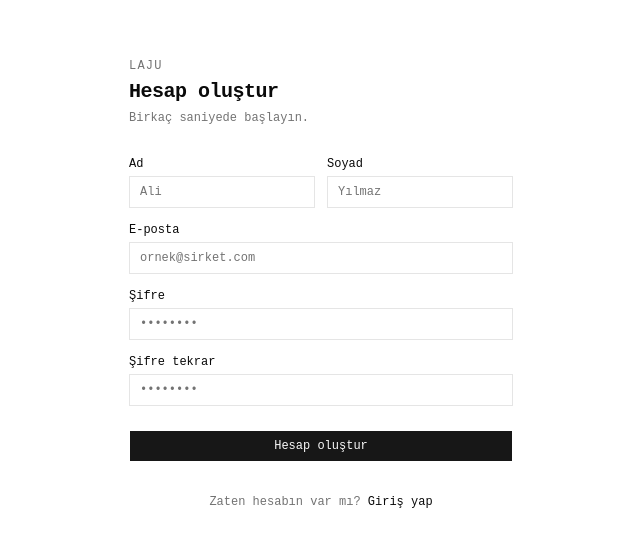
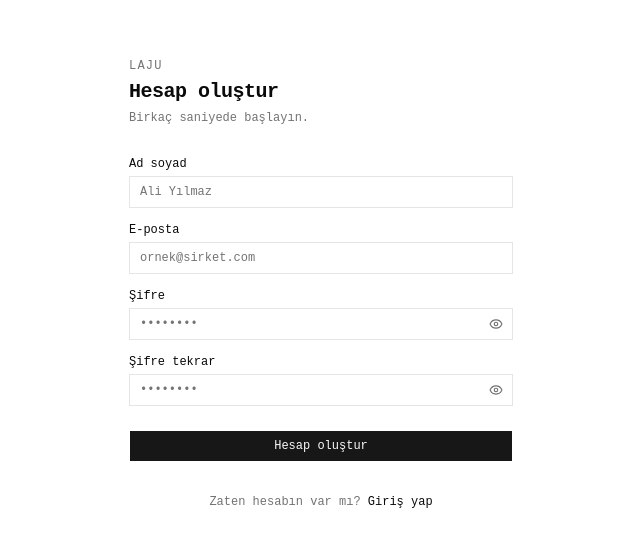
Before and after one commit to tolgabayrakdev/laju, a React (Vite) app in the folder web/: page /sign-up in a window 1280 px wide. Shown: the part 116-662 px from the top of the page, without its empty margins (319-959 px from the left). Built offline with nearby package versions, Linux system fonts and the light colour scheme; no server answers.

Commit message:
feat: api req

```diff
--- /dev/null
+++ b/web/src/lib/api.ts
@@ -0,0 +1,30 @@
+const BASE_URL = import.meta.env.VITE_API_URL ?? 'http://localhost:8080'
+
+type ApiResponse<T> = { data: T; error: null } | { data: null; error: string }
+
+async function request<T>(path: string, init?: RequestInit): Promise<ApiResponse<T>> {
+  try {
+    const res = await fetch(`${BASE_URL}${path}`, {
+      headers: { 'Content-Type': 'application/json' },
+      credentials: 'include',
+      ...init,
+    })
+
+    const json = await res.json()
+
+    if (!res.ok) {
+      return { data: null, error: json.error ?? 'Bir hata oluştu' }
+    }
+
+    return { data: json as T, error: null }
+  } catch {
+    return { data: null, error: 'Sunucuya ulaşılamadı' }
+  }
+}
+
+export const api = {
+  get: <T>(path: string) => request<T>(path),
+  post: <T>(path: string, body: unknown) =>
+    request<T>(path, { method: 'POST', body: JSON.stringify(body) }),
+  delete: <T>(path: string) => request<T>(path, { method: 'DELETE' }),
+}
--- a/web/src/pages/auth/sign-in.tsx
+++ b/web/src/pages/auth/sign-in.tsx
@@ -1,9 +1,13 @@
+import { useState } from 'react'
 import { Link } from 'react-router'
+import { Eye, EyeOff } from 'lucide-react'
 import { Button } from '@/components/ui/button'
 import { Input } from '@/components/ui/input'
 import { Label } from '@/components/ui/label'
 
 export default function SignIn() {
+  const [showPassword, setShowPassword] = useState(false)
+
   return (
     <div className="min-h-screen flex flex-col items-center justify-center px-4">
       <div className="w-full max-w-sm space-y-8">
@@ -23,14 +27,18 @@ export default function SignIn() {
           <div className="space-y-1.5">
             <div className="flex items-center justify-between">
               <Label htmlFor="password">Şifre</Label>
-              <Link
-                to="/forgot-password"
-                className="text-xs text-muted-foreground hover:text-foreground transition-colors"
-              >
+              <Link to="/forgot-password" className="text-xs text-muted-foreground hover:text-foreground transition-colors">
                 Şifremi unuttum
               </Link>
             </div>
-            <Input id="password" type="password" placeholder="••••••••" autoComplete="current-password" />
+            <div className="relative">
+              <Input id="password" type={showPassword ? 'text' : 'password'} placeholder="••••••••"
+                autoComplete="current-password" className="pr-8" />
+              <button type="button" onClick={() => setShowPassword((v) => !v)}
+                className="absolute right-2.5 top-1/2 -translate-y-1/2 text-muted-foreground hover:text-foreground transition-colors">
+                {showPassword ? <EyeOff className="size-3.5" /> : <Eye className="size-3.5" />}
+              </button>
+            </div>
           </div>
 
           <Button type="submit" className="w-full mt-2">
--- a/web/src/pages/auth/sign-up.tsx
+++ b/web/src/pages/auth/sign-up.tsx
@@ -1,9 +1,52 @@
+import { useState } from 'react'
 import { Link } from 'react-router'
+import { useMutation } from '@tanstack/react-query'
 import { Button } from '@/components/ui/button'
 import { Input } from '@/components/ui/input'
 import { Label } from '@/components/ui/label'
+import { api } from '@/lib/api'
+import { CheckCircle, Eye, EyeOff } from 'lucide-react'
 
 export default function SignUp() {
+  const [form, setForm] = useState({ name: '', email: '', password: '', confirmPassword: '' })
+  const [matchError, setMatchError] = useState<string | null>(null)
+  const [showPassword, setShowPassword] = useState(false)
+  const [showConfirm, setShowConfirm] = useState(false)
+
+  const { mutate, isPending, error, isSuccess } = useMutation({
+    mutationFn: (payload: typeof form) => api.post('/api/auth/register', payload),
+  })
+
+  function handleSubmit(e: React.SubmitEvent<HTMLFormElement>) {
+    e.preventDefault()
+    setMatchError(null)
+    if (form.password !== form.confirmPassword) {
+      setMatchError('Şifreler eşleşmiyor')
+      return
+    }
+    mutate(form)
+  }
+
+  const errorMessage = matchError ?? (error as Error | null)?.message
+
+  if (isSuccess) {
+    return (
+      <div className="min-h-screen flex flex-col items-center justify-center px-4">
+        <div className="w-full max-w-sm space-y-8">
+          <div className="space-y-1">
+            <p className="text-xs font-medium tracking-widest text-muted-foreground uppercase">laju</p>
+            <CheckCircle className="size-8 text-green-500 mt-2" />
+            <h1 className="text-xl font-semibold tracking-tight">Hesabınız oluşturuldu</h1>
+            <p className="text-xs text-muted-foreground">Artık giriş yapabilirsiniz.</p>
+          </div>
+          <Link to="/sign-in" className="text-xs text-foreground hover:underline underline-offset-4 transition-colors">
+            Giriş yap →
+          </Link>
+        </div>
+      </div>
+    )
+  }
+
   return (
     <div className="min-h-screen flex flex-col items-center justify-center px-4">
       <div className="w-full max-w-sm space-y-8">
@@ -14,35 +57,49 @@ export default function SignUp() {
           <p className="text-xs text-muted-foreground">Birkaç saniyede başlayın.</p>
         </div>
 
-        <form className="space-y-4">
-          <div className="grid grid-cols-2 gap-3">
-            <div className="space-y-1.5">
-              <Label htmlFor="firstName">Ad</Label>
-              <Input id="firstName" type="text" placeholder="Ali" autoComplete="given-name" />
-            </div>
-            <div className="space-y-1.5">
-              <Label htmlFor="lastName">Soyad</Label>
-              <Input id="lastName" type="text" placeholder="Yılmaz" autoComplete="family-name" />
+        <form onSubmit={handleSubmit} className="space-y-4">
+          <div className="space-y-1.5">
+            <Label htmlFor="name">Ad soyad</Label>
+            <Input id="name" type="text" placeholder="Ali Yılmaz" autoComplete="name"
+              value={form.name} onChange={(e) => setForm((p) => ({ ...p, name: e.target.value }))} required />
+          </div>
+
+          <div className="space-y-1.5">
+            <Label htmlFor="email">E-posta</Label>
+            <Input id="email" type="email" placeholder="ornek@sirket.com" autoComplete="email"
+              value={form.email} onChange={(e) => setForm((p) => ({ ...p, email: e.target.value }))} required />
+          </div>
+
+          <div className="space-y-1.5">
+            <Label htmlFor="password">Şifre</Label>
+            <div className="relative">
+              <Input id="password" type={showPassword ? 'text' : 'password'} placeholder="••••••••"
+                autoComplete="new-password" className="pr-8"
+                value={form.password} onChange={(e) => setForm((p) => ({ ...p, password: e.target.value }))} required />
+              <button type="button" onClick={() => setShowPassword((v) => !v)}
+                className="absolute right-2.5 top-1/2 -translate-y-1/2 text-muted-foreground hover:text-foreground transition-colors">
+                {showPassword ? <EyeOff className="size-3.5" /> : <Eye className="size-3.5" />}
+              </button>
             </div>
           </div>
 
           <div className="space-y-1.5">
-            <Label htmlFor="email">E-posta</Label>
-            <Input id="email" type="email" placeholder="ornek@sirket.com" autoComplete="email" />
+            <Label htmlFor="confirmPassword">Şifre tekrar</Label>
+            <div className="relative">
+              <Input id="confirmPassword" type={showConfirm ? 'text' : 'password'} placeholder="••••••••"
+                autoComplete="new-password" className="pr-8"
+                value={form.confirmPassword} onChange={(e) => setForm((p) => ({ ...p, confirmPassword: e.target.value }))} required />
+              <button type="button" onClick={() => setShowConfirm((v) => !v)}
+                className="absolute right-2.5 top-1/2 -translate-y-1/2 text-muted-foreground hover:text-foreground transition-colors">
+                {showConfirm ? <EyeOff className="size-3.5" /> : <Eye className="size-3.5" />}
+              </button>
+            </div>
           </div>
 
-          <div className="space-y-1.5">
-            <Label htmlFor="password">Şifre</Label>
-            <Input id="password" type="password" placeholder="••••••••" autoComplete="new-password" />
-          </div>
+          {errorMessage && <p className="text-xs text-destructive">{errorMessage}</p>}
 
-          <div className="space-y-1.5">
-            <Label htmlFor="confirmPassword">Şifre tekrar</Label>
-            <Input id="confirmPassword" type="password" placeholder="••••••••" autoComplete="new-password" />
-          </div>
-
-          <Button type="submit" className="w-full mt-2">
-            Hesap oluştur
+          <Button type="submit" className="w-full mt-2" disabled={isPending}>
+            {isPending ? 'Oluşturuluyor...' : 'Hesap oluştur'}
           </Button>
         </form>
 
```
